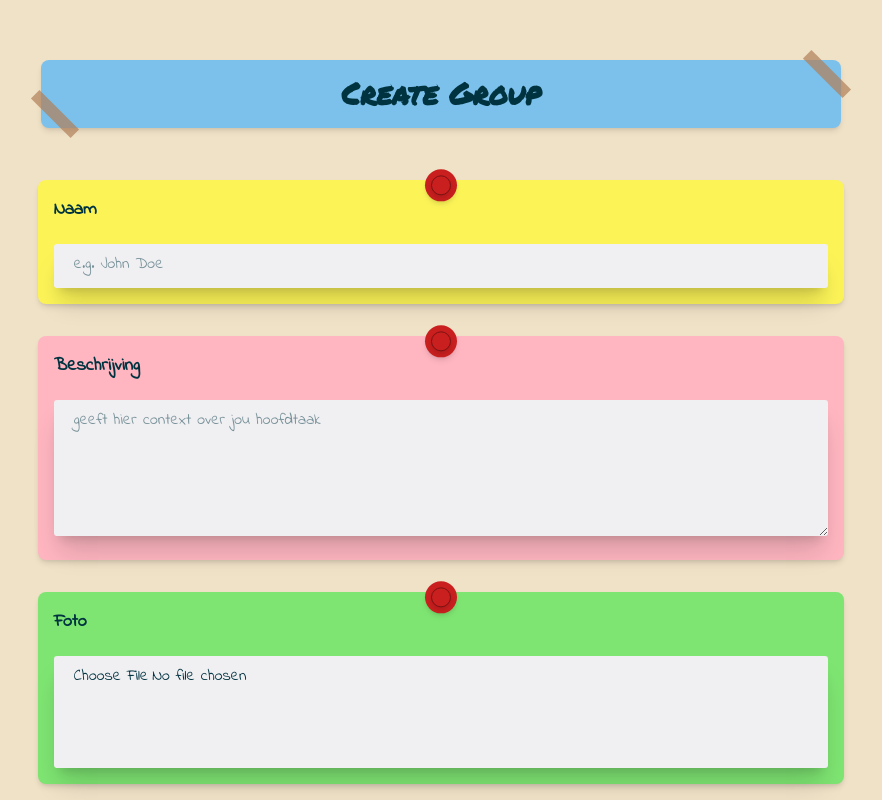
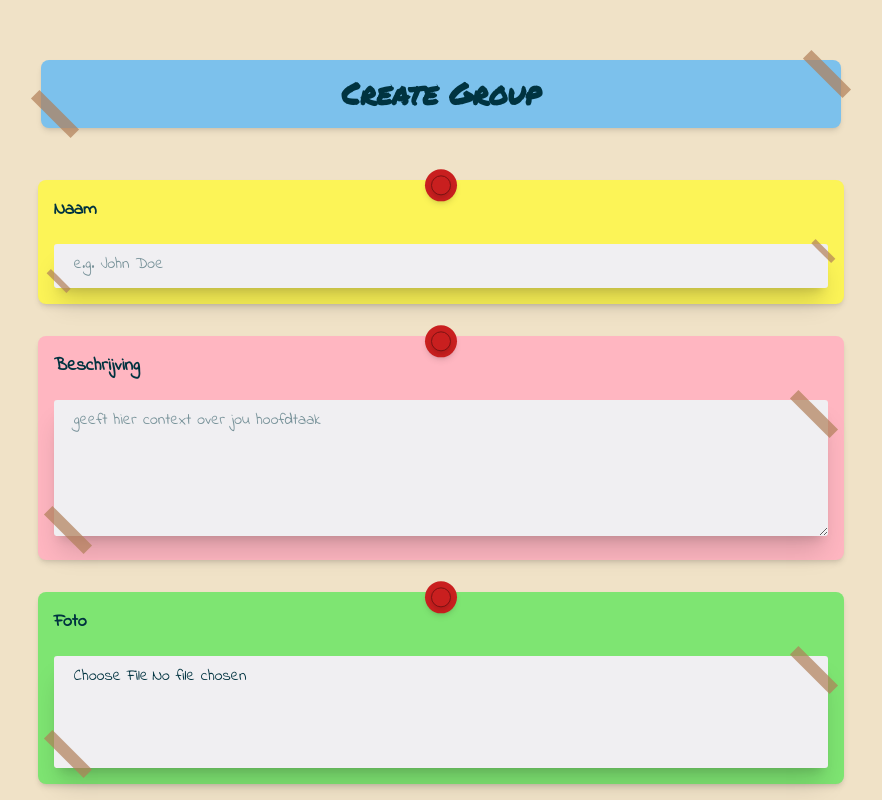
Before and after one commit to dingoskye/tle8-startup, a React (Vite) app in the folder front-end/: page /groupmaken in a window 1280 px wide. Shown: the top 800 px of the page, without its empty margins (199-1081 px from the left). Built offline with nearby package versions, Linux system fonts and the light colour scheme.

Commit message:
Enhance CreateGroup component with member removal functionality and UI improvements

```diff
--- a/front-end/src/pages/CreateGroup.jsx
+++ b/front-end/src/pages/CreateGroup.jsx
@@ -1,6 +1,7 @@
 import {useEffect, useState} from 'react';
 import {Card} from "@/components/ui/cards.jsx";
 import Tape from "@/components/ui/tape.jsx";
+import Punaise from "@/components/ui/punaise.jsx";
 
 // MOCK DATA: Acting as a temporary database for the frontend prototype.
 // Once the backend is connected, this will be replaced by an API fetch call.
@@ -20,7 +21,9 @@ const CreateGroup = () => {
 
     const [selectedMembers, setSelectedMembers] = useState([]);
     const [isMenuOpen, setIsMenuOpen] = useState(false);
-
+    const removeMember = (idToRemove) => {
+        setSelectedMembers(selectedMembers.filter(member => member.id !== idToRemove));
+    };
     const [errors, setErrors] = useState({});
     const [isSubmitting, setIsSubmitting] = useState(false);
     const [submitMessage, setSubmitMessage] = useState(null);
@@ -135,7 +138,11 @@ const CreateGroup = () => {
                 <div className="w-[70%]">
                     <Card variant="tertiary">
                         <label htmlFor="naam" className="block mb-2 font-bold text-lg">Naam</label>
-                        <div className="w-full">
+                        <div className="w-full relative">
+
+                            <Tape variant="small-r"/>
+                            <Tape variant="small-l"/>
+
                             <input
                                 id="naam"
                                 className="w-full bg-bg-white shadow-xl/15 rounded-[3px] pl-5 pt-2 pb-3"
@@ -152,12 +159,16 @@ const CreateGroup = () => {
                 <div className="w-[70%]">
                     <Card variant="quaternary">
                         <label htmlFor="beschrijving" className="block mb-2 font-bold text-lg">Beschrijving</label>
-                        <div className="w-full">
+
+                        <div className="relative">
+                            <Tape variant="big-r"/>
+                            <Tape variant="big-l"/>
                             <textarea
                                 id="beschrijving"
                                 className="w-full bg-bg-white shadow-xl/15 rounded-[3px] pl-5 pr-5 pt-2 pb-20"
                                 name="description"
                                 placeholder="geeft hier context over jou hoofdtaak"
+
                             />
                             {errors.description &&
                                 <p className="text-red-700 font-bold mt-2 text-sm">{errors.description}</p>}
@@ -166,16 +177,21 @@ const CreateGroup = () => {
                 </div>
 
                 {/* --- FOTO SECTION --- */}
-                <div className="w-[70%]">
+                <div className="w-[70%] ">
                     <Card variant="secondary">
+
                         <label htmlFor="foto" className="block mb-2 font-bold text-lg">Foto</label>
+                        <div className="relative">
+                            <Tape variant="big-r"/>
+                            <Tape variant="big-l"/>
                             <input
-                            className="w-full bg-bg-white shadow-xl/15 rounded-[3px] pl-5 pr-5 pt-2 pb-20 hover:brightness-85 transition-all duration-200 cursor-pointer"
+                                className="w-full bg-bg-white shadow-xl/15 rounded-[3px] pl-5 pr-5 pt-2 pb-20 cursor-pointer"
                                 type="file"
                                 id="foto"
                                 name="photo"
                                 accept="image/png, image/jpeg, image/webp"
                             />
+                        </div>
                         {errors.photo && <p className="text-red-700 font-bold mt-2 text-sm">{errors.photo}</p>}
                     </Card>
                 </div>
@@ -189,10 +205,30 @@ const CreateGroup = () => {
                         <div
                             className="relative bg-primary w-full p-4 shadow-inner rounded-sm min-h-[140px] flex items-center gap-4 flex-wrap">
 
+                            <Tape variant="big-r"/>
+                            <Tape variant="big-l"/>
                             {selectedMembers.map((member) => (
                                 <div key={member.id}
-                                     className="bg-bg-white p-2 rounded-sm shadow-md flex flex-col items-center w-20">
-                                    <span className="text-xs mb-2 whitespace-nowrap">{member.name}</span>
+                                     className="relative mt-4 bg-bg-white p-2 pt-4 rounded-sm shadow-md flex flex-col items-center shrink-0 w-24">
+
+                                    {/* --- THE CLICKABLE PUNAISE --- */}
+                                    <button
+                                        type="button"
+                                        // This filters out the clicked member, effectively removing them from the array
+                                        onClick={() => setSelectedMembers(selectedMembers.filter(m => m.id !== member.id))}
+                                        className="z-10 hover  cursor-pointer"
+                                        aria-label={`Verwijder ${member.name}`}
+                                        title="Verwijder lid"
+                                    >
+
+                                        <Punaise/>
+                                    </button>
+
+                                    <span
+                                        className="text-xs mb-2 whitespace-nowrap overflow-hidden text-ellipsis w-full text-center font-bold">{member.name}
+                                    </span>
+
+                                    {/* Placeholder Avatar */}
                                     <div className="w-8 h-8 border-2 border-black rounded-full mb-1"></div>
                                     <div className="w-12 h-6 border-2 border-black border-b-0 rounded-t-full"></div>
                                 </div>
```
Lines whose indentation alone changed are shown as unchanged.
